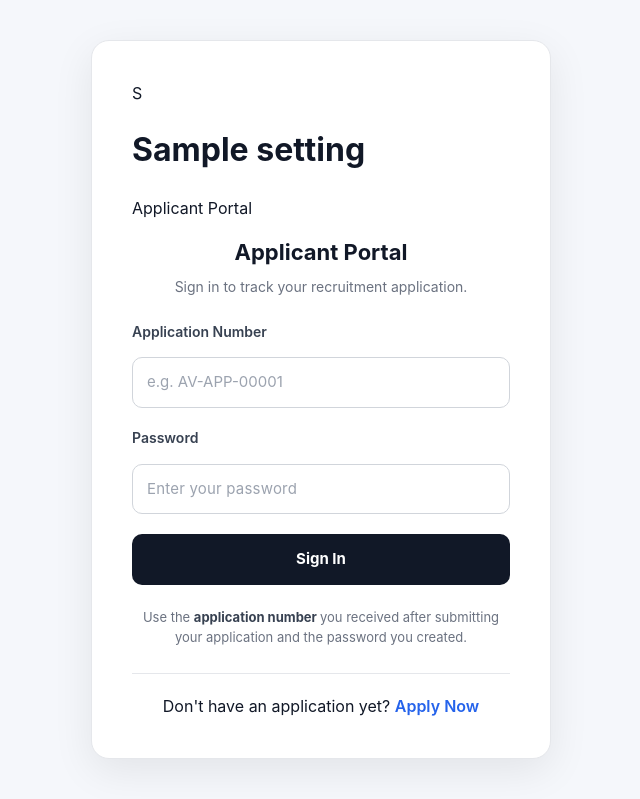
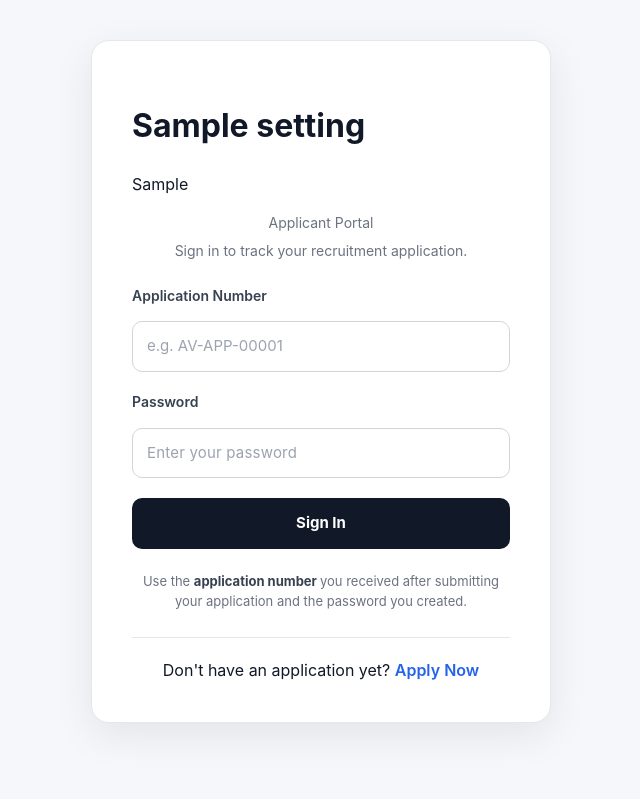
Before and after one commit to ifelodun/AV-KING-REGISTRATION, a Flask app: template templates/applicant_login.html in a window 1280 px wide. Shown: the part 73-872 px from the top of the page, without its empty margins (319-959 px from the left). Run offline with Flask 3, Linux system fonts and the light colour scheme; the template is opened without the code that fills it: most values are stand-ins (such as "Sample title", 1, 10 or a date in 2020).

Commit message:
Refactor applicant login branding and layout

```diff
--- a/templates/applicant_login.html
+++ b/templates/applicant_login.html
@@ -206,51 +206,23 @@
              BRANDING
              ================================================== -->
 
-       <div class="login-brand">
+       <div class="applicant-login-brand">
 
     {% if settings and settings.logo %}
-
-        <div class="login-logo-wrapper">
-
-            <img
-                src="{{ url_for(
-                    'static',
-                    filename='uploads/' ~ settings.logo
-                ) }}"
-                alt="{{ settings.company_name or 'Company Logo' }}"
-                class="login-logo"
-            >
-
-        </div>
-
-    {% else %}
-
-        <div class="login-logo-placeholder">
-
-            {{ (
-                settings.company_name[:1]
-                if settings and settings.company_name
-                else "A"
-            )|upper }}
-
-        </div>
-
+        <img
+            src="{{ url_for('static', filename=settings.logo) }}"
+            alt="{{ settings.company_name or 'Company Logo' }}"
+            class="applicant-login-logo"
+        >
     {% endif %}
 
+    <h1>
+        {{ settings.company_name if settings else 'AV KING' }}
+    </h1>
 
-    <div class="login-company-name">
-
-        <h1>
-            {{ settings.company_name
-               if settings and settings.company_name
-               else "AV KING" }}
-        </h1>
-
-        <p>
-            Applicant Portal
-        </p>
-
-    </div>
+    {% if settings and settings.company_motto %}
+        <p>{{ settings.company_motto }}</p>
+    {% endif %}
 
 </div>
 
@@ -261,9 +233,9 @@
 
         <div class="portal-title">
 
-            <h2>
+            <p>
                 Applicant Portal
-            </h2>
+            </p>
 
             <p>
                 Sign in to track your recruitment application.
```
